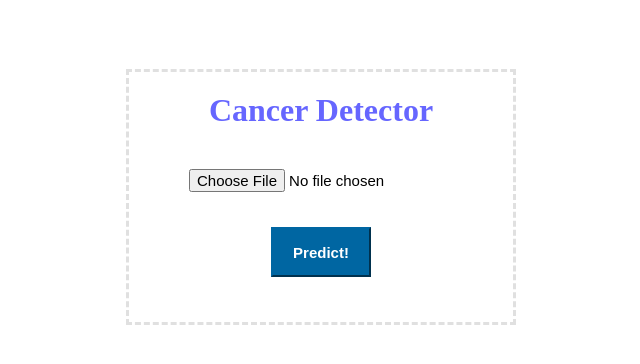
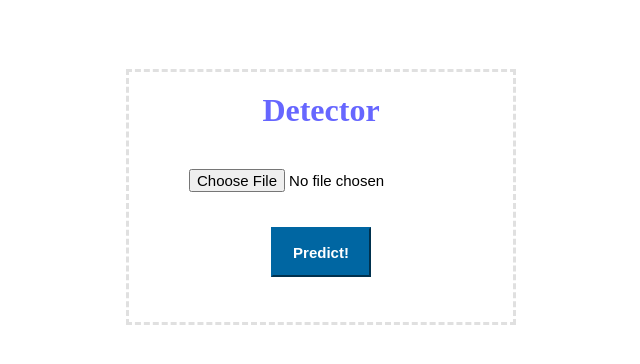
Before and after one commit to PujithaKurakula/Breast-Cancer-Detection-DL, a Flask app: page / in a window 1280 px wide. Shown: the part 100-464 px from the top of the page, without its empty margins (319-959 px from the left). Run offline with Flask 2, Linux system fonts and the light colour scheme.

Commit message:
Update index.html

```diff
--- a/templates/index.html
+++ b/templates/index.html
@@ -172,7 +172,7 @@ html,body{
 <center>
 <form action = "{{url_for('predict')}}" enctype="multipart/form-data" method = "POST">
 <div class = "card">
-		<h1 class="line" align="center">Cancer Detector</h1>
+		<h1 class="line" align="center"> Detector</h1>
 		<input class="input100" align="center" type="file" required  id="fileName" accept=".png, .jpg, .jpeg, .jfif " onchange="validateFileType()" name="image_file"/>
 		<script type="text/javascript">
 			function validateFileType(){
```
